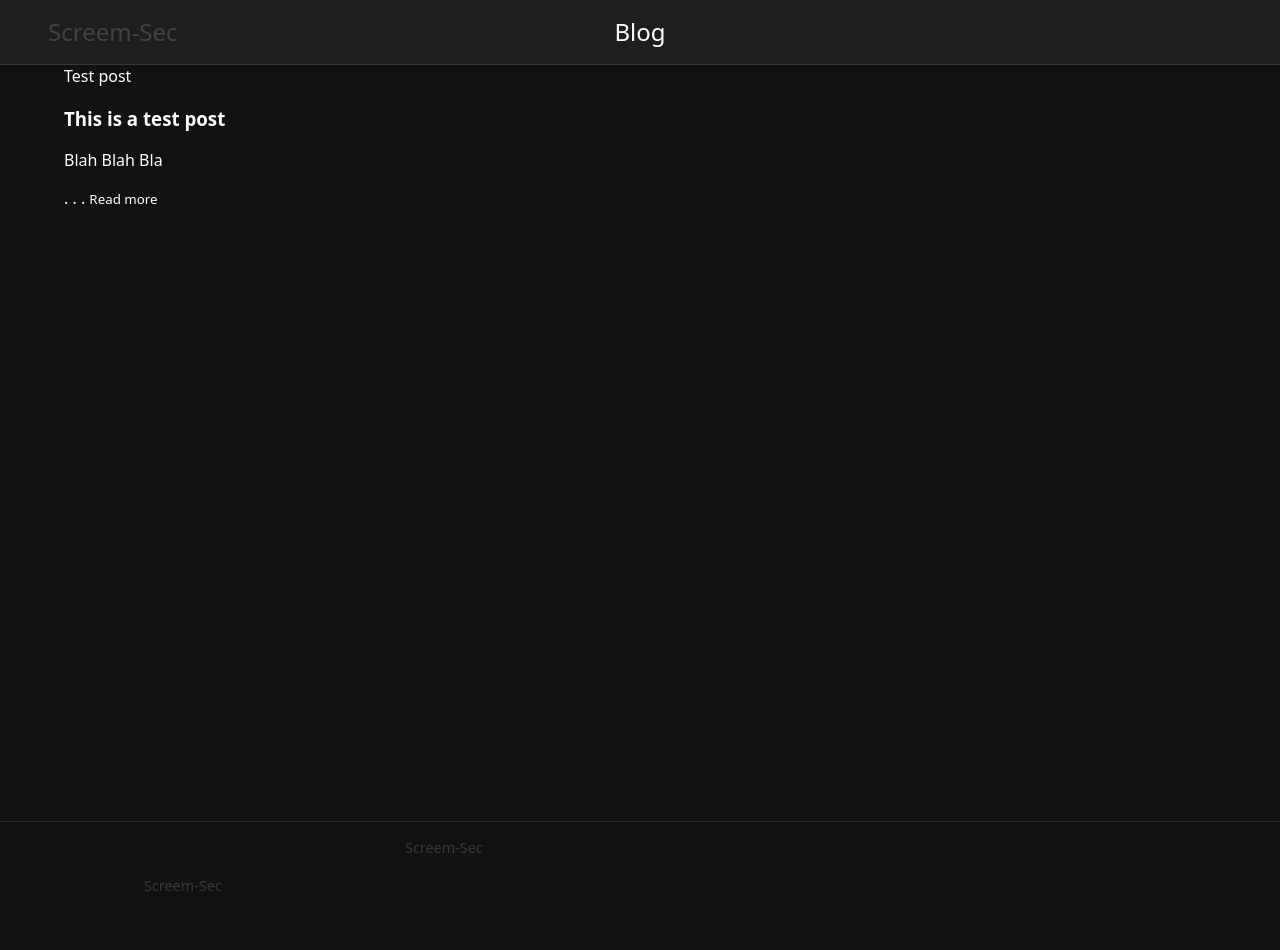
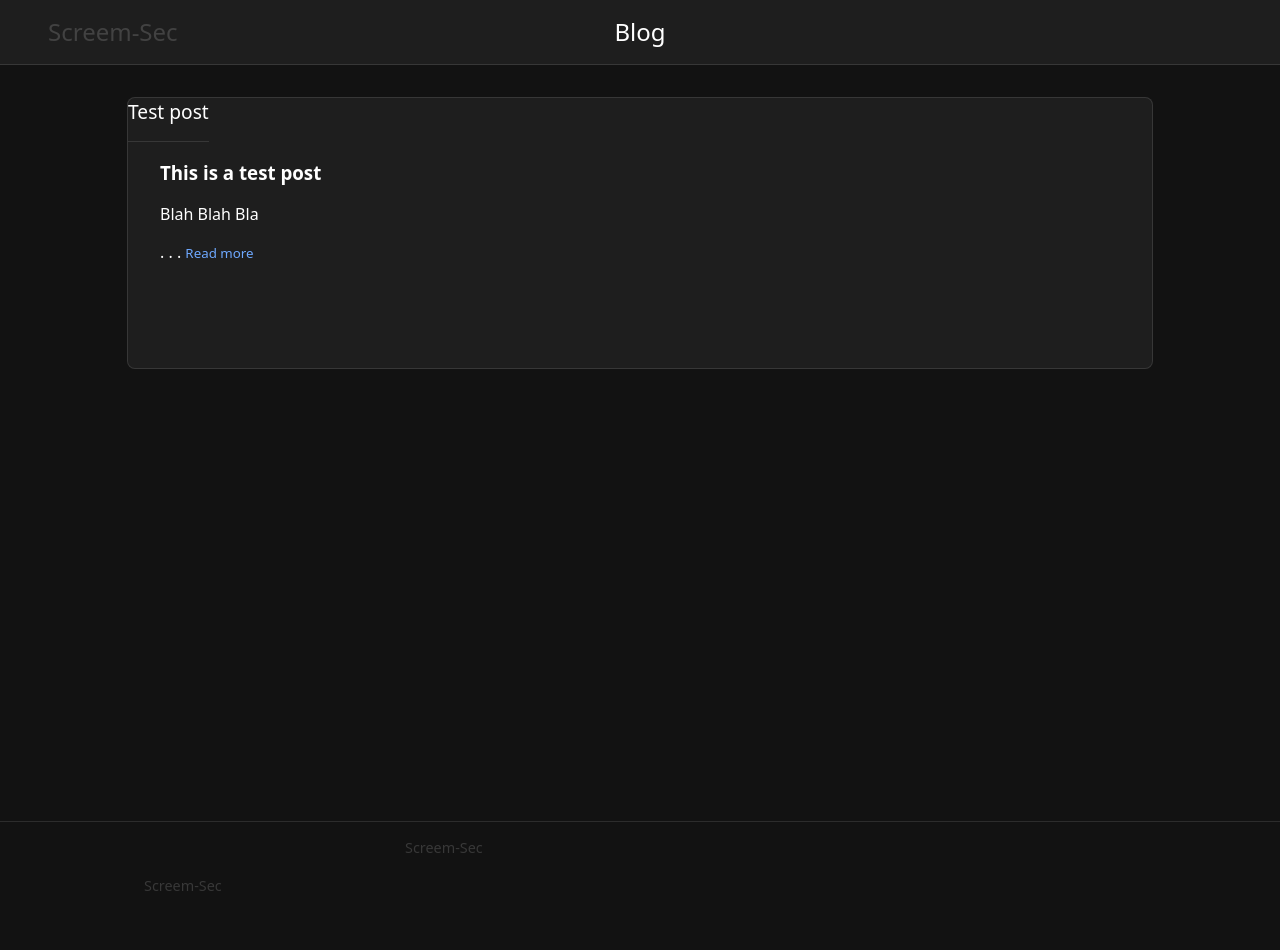
Before and after one commit to Screem-Sec/Dev-Site, a Jekyll site: the page built from index.md, in a window 1280 px wide. Built offline with Jekyll 4.4.1, drawn with Linux system fonts in a browser that asks for light colours.

Commit message:
Update main.css

```diff
--- a/assets/main.css
+++ b/assets/main.css
@@ -83,6 +83,49 @@ main {
   min-height: calc(100vh - 16vh);
 }
 
+#index-main {
+  justify-content: center;
+}
+
+#index-main ul {
+  display: flex;
+  flex-direction: column;
+}
+
+.post-list:last-child {
+  margin-bottom: 2rem;
+}
+
+.post-item {
+  width: 80vw;
+  height: 30vh;
+  border: 1px solid var(--11-op);
+  border-radius: 0.5rem;
+  margin-top: 2rem;
+  background: var(--5-op);
+}
+
+.post-title {
+  border-bottom: 1px solid var(--11-op);
+  width: 80vw;
+  text-align: center;
+  padding: 1rem 0;
+  font-size: 1.2rem;
+}
+
+.post-excerpt {
+  padding: 1rem 2rem;
+}
+
+.post-more {
+  color: #6ea8fe;
+}
+
+.post-more:hover {
+  color: #8bb9fe;
+  text-decoration: underline;
+}
+
 .column {
   padding: 0.5rem 1rem;
 }
```
